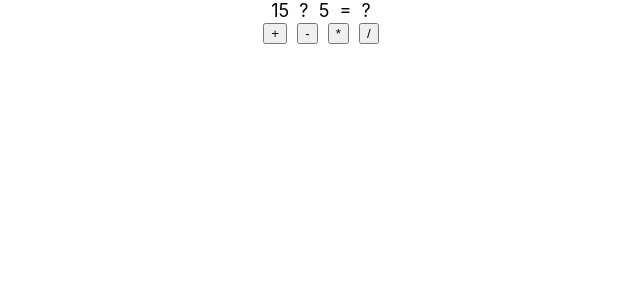
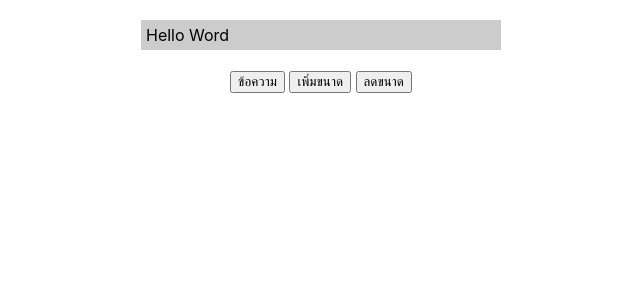
Before and after one commit to Kanonphatchada/app1, a React (Create React App) app: page / in a window 1280 px wide. Shown: the top 300 px of the page, without its empty margins (319-959 px from the left). Built offline with nearby package versions, Linux system fonts and the light colour scheme.

Commit message:
state-func.js and app.js
state-func.js and app.js

```diff
--- a/src/App.js
+++ b/src/App.js
@@ -1,6 +1,6 @@
 import React from 'react'
-import RefsFunc from './refs-func'
+import MessageBox from './state-func'
 
 export default function App() {
-  return <RefsFunc/>
+  return <MessageBox/>
 }
--- /dev/null
+++ b/src/state-func.js
@@ -0,0 +1,33 @@
+import React,{useState} from "react";
+
+export default function MessageBox() {
+    let[text,setText] = useState('Hello Word')
+    let[size,setsize] = React.useState(16)
+
+    const onClickSetText = () => {
+        let t = prompt('กำหนดข้อความ')
+        if (t) {
+            setText(t)
+        }
+    }
+    const onClickZoomIn = () => {
+        let newSize = size + 1
+        setsize(newSize)
+    }
+    let msgboxSyle = {
+        display:'inline-block',
+        width: 350,
+        fontSize: size,
+        backgroundColor:'#ccc',
+        padding: 5,
+        textAlign:'left'
+    }
+    return (
+        <div style= {{textAlign:'center',marginTop:20}}>
+            <div style={msgboxSyle}>{text}</div> <br/><br/>
+            <button onClick={onClickSetText}>ข้อความ</button>&nbsp;
+            <button onClick={onClickZoomIn}>เพิ่มขนาด</button>&nbsp;
+            <button onClick={() => setsize(size - 1 )}>ลดขนาด</button>
+        </div>
+    )
+}
```
